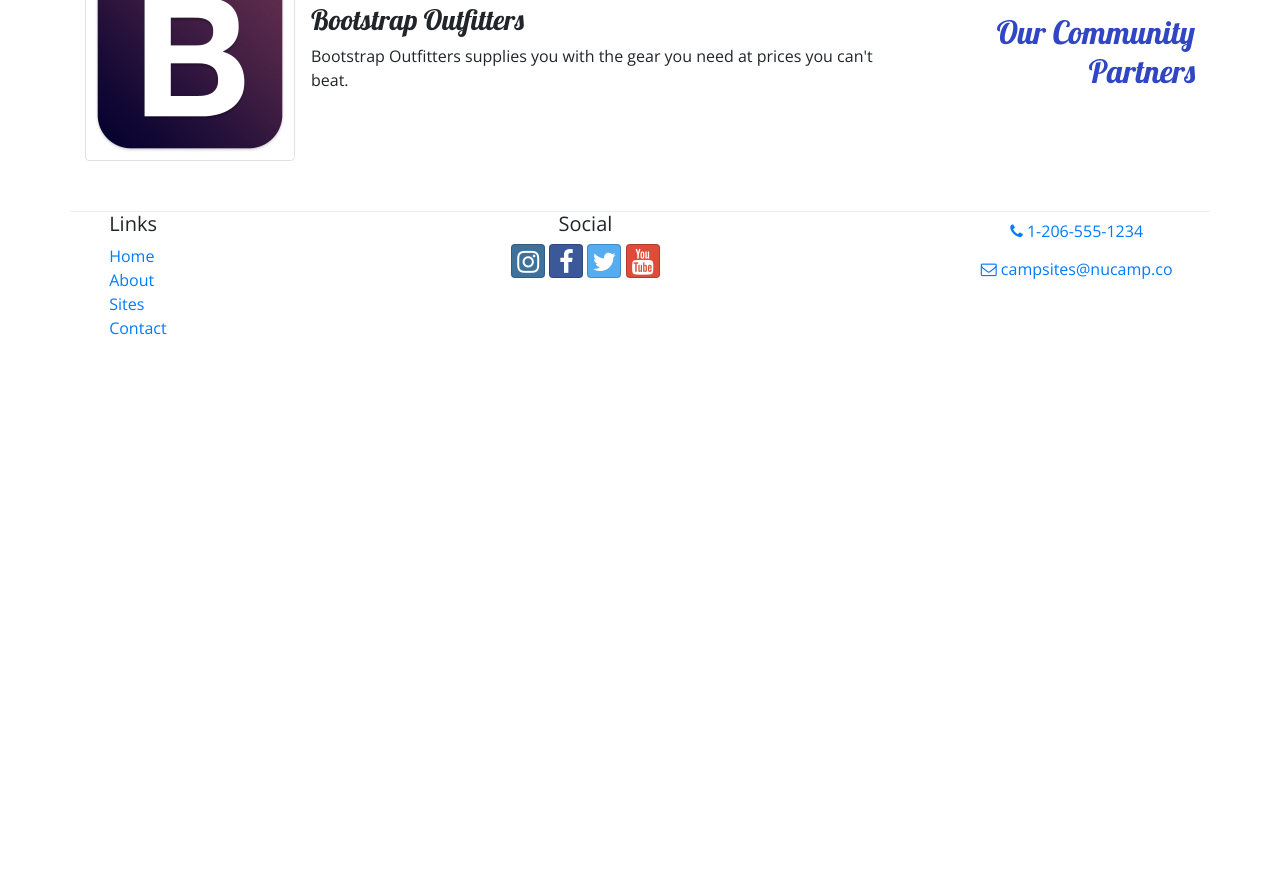
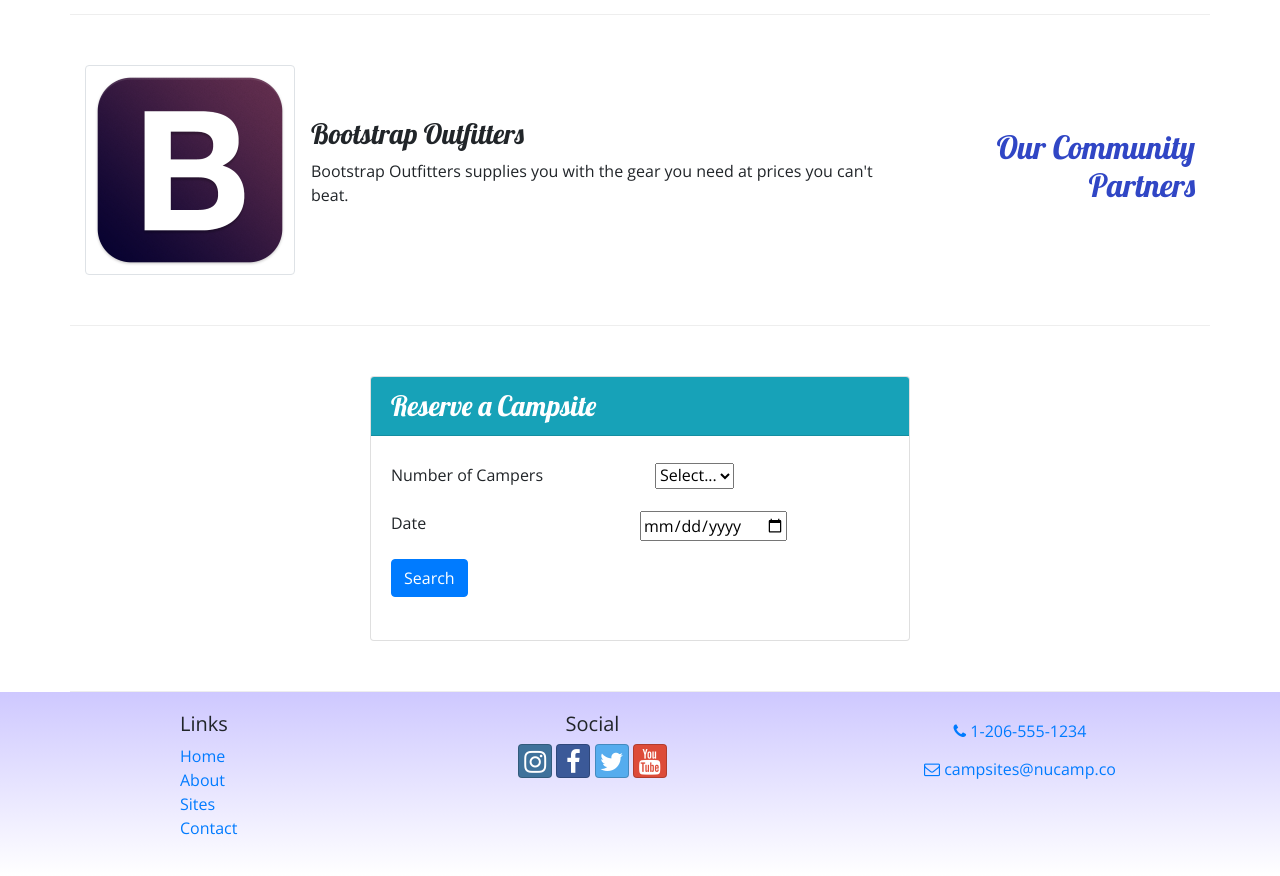
Before and after one commit to Rahel-bit/nucampsite, a website: page index.html in a window 1280 px wide. Shown: the part 827-1703 px from the top of the page. Before the commit the page ends 1183 px from the top, so only its background shows below. Drawn offline with nearby package versions, Linux system fonts and the light colour scheme.

Commit message:
Week 2 Assignment

```diff
--- a/index.html
+++ b/index.html
@@ -22,11 +22,14 @@
         <div class="container">
             <div class="row">
                 <div class="col-4 col-sm-3 col-md-2 align-self-center">
-                    <a href="index.html"><img src="img/logo.png" class="img-fluid" /></a>
+                    <a href="#"><img src="img/logo.png" class="img-fluid" /></a>
                 </div>
                 <div class="col">
                     <h1>NuCamp</h1>
                     <h2>a better way to camp</h2>
+                </div>
+                <div class="col-md-4 col-xl-2 mt-4">
+                    <a href="#reserveForm"><button class="btn btn-info btn-lg text-nowrap">Reserve Campsite</button></a>
                 </div>
             </div>
         </div>
@@ -34,7 +37,7 @@
 
     <nav class="navbar navbar-expand-sm navbar-dark sticky-top">
         <div class="container">
-            <a class="navbar-brand" href="index.html"><img src="img/logo.png" height="30" width="30" /></a>
+            <a class="navbar-brand" href="#"><img src="img/logo.png" height="30" width="30" /></a>
             <button class="navbar-toggler" type="button" data-toggle="collapse" data-target="#nucampNavbar">
             <button class="navbar-toggler" type="button" data-toggle="collapse" data-target="#nucampNavbar">
                 <span class="navbar-toggler-icon"></span>
@@ -56,7 +59,7 @@
             </div>
             <div class="col">
                 <div class="media">
-                    <img class="d-flex mr-3 ing-thumbnail"
+                    <img class="d-flex mr-3 img-thumbnail"
                     src="img/breadcrumb-trail-thumb.jpg" alt="">
                     <div class="media-body align-self-center">
                         <h3>Our Campsites</h3>
@@ -72,8 +75,13 @@
                 <h2>Featured Campsites</h2>
             </div>
             <div class="col">
+                <div class="media">
+                    <div class="media-body align-self-center">
                         <h3>React Lake Campground</h3>
                         <p class="d-none d-sm-block">Nestled in the foothills of the Chrome Mountains, this campground on the shores of the pristine React Lake is a favorite for fly fishers.</p>
+                    </div>
+                    <img class="d-flex ml-3 img-thumbnail" src="img/react-lake-thumb.jpg" alt="">
+                </div>
             </div>
         </div>
 
@@ -91,8 +99,50 @@
                 </div>
             </div>
         </div>
+
+
+    <div class="row row-content">
+        <div class="col-sm-6 mx-auto">
+            <div class="card">
+                <h3 class="card-header bg-info text-white">
+                    Reserve a Campsite
+                </h3>
+                <div class="card-body">
+                    <form id="reserveForm" class="form-group form-group col-form-label" action="">
+                        <div class="row">
+                            <label for="numCampers" class="col-sm">Number of Campers</label>
+                            <div class="col-sm">
+                                <select name="numCampers" id="numCampers">
+                                    <option value="Select">Select...</option>
+                                    <option value="1">1</option>
+                                    <option value="2">2</option>
+                                    <option value="3">3</option>
+                                    <option value="4">4</option>
+                                    <option value="5">5</option>
+                                    <option value="6">6</option>
+                                </select>
                             </div>
-    <footer class="cite-footer>
+                        </div>
+                        <div class="row mt-3">
+                            <label for="date" class="col-sm-6">Date</label>
+                            <div col-sm-6>
+                                <input type="date" name="date" id="date" placeholder="Date">
+                            </div>
+                        </div>
+                        <div class="row">
+                            <div class="col mt-3">
+                                <button class="btn btn-primary" type="submit">Search</button>
+                            </div>
+                        </div>
+                    </form>
+                </div>
+            </div>
+        </div>
+    </div>
+
+
+    </div>
+    <footer class="cite-footer">
         <div class="container">
             <div class="row">
                 <div class="col-4 col-sm-2 offset-1">
```
Also changed, not shown: aboutus.html (+2 -0 lines), contact.html (+9 -8 lines). Lines whose indentation alone changed are shown as unchanged.
